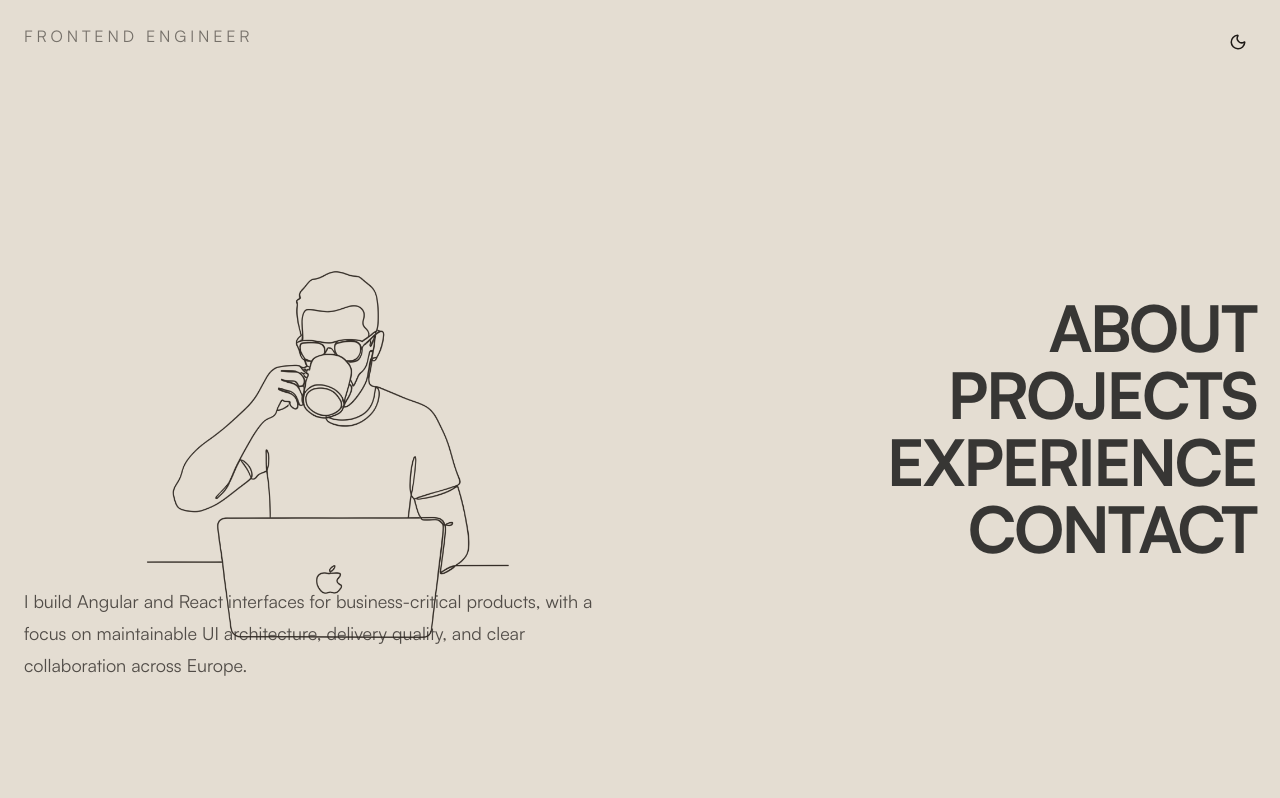
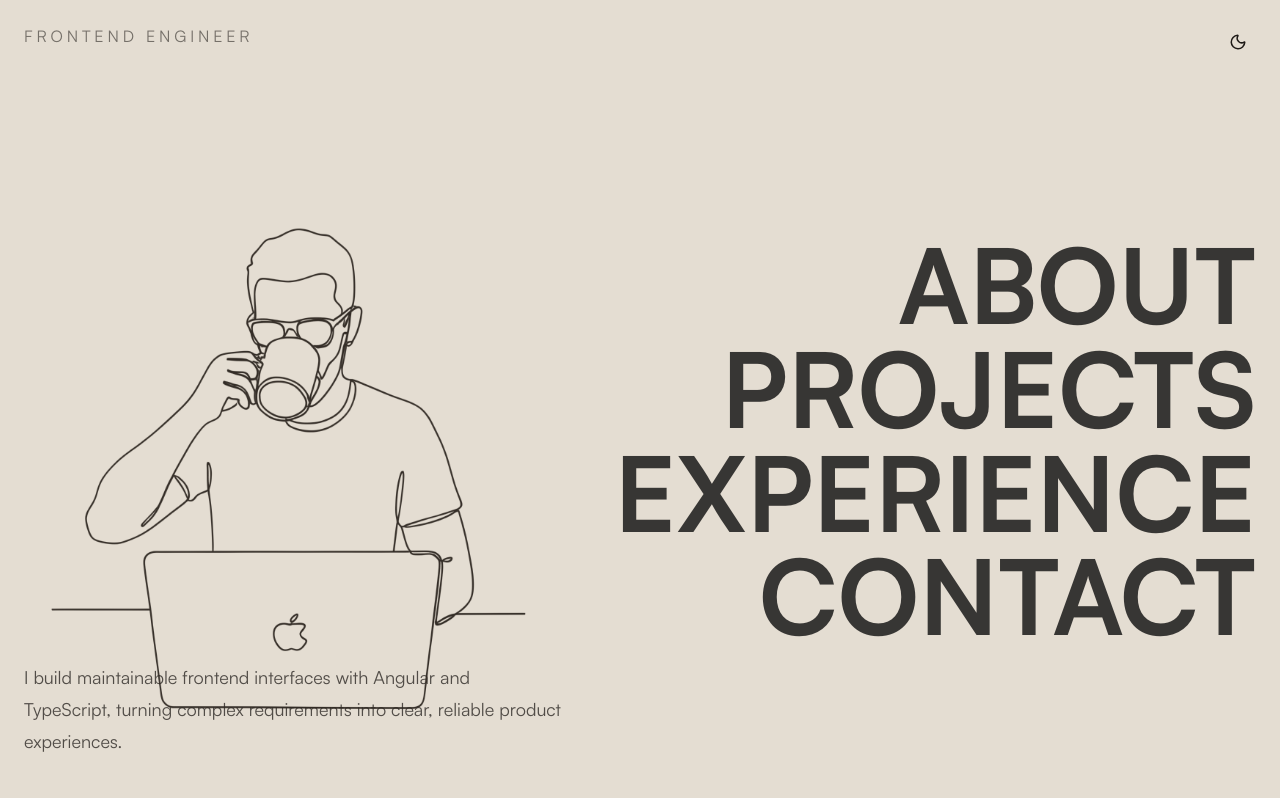
Before and after one commit to matteodangio/portfolio_app, a Next.js app: page / in a window 1280 px wide. Shown: the top 798 px of the page. Built offline with nearby package versions, Linux system fonts and the light colour scheme.

Commit message:
chore: refactor, fix

```diff
--- a/src/components/sections/hero.tsx
+++ b/src/components/sections/hero.tsx
@@ -24,13 +24,13 @@ export default function Hero() {
   return (
     <motion.section
       id="home"
-      className="min-h-screen px-4 md:px-6 lg:px-6"
+      className="min-h-[100svh] px-4 md:px-6 lg:px-6"
       style={{ background: "var(--bg)", color: "var(--text)" }}
       variants={heroVariants}
       initial="hidden"
       animate="show"
     >
-      <div className="pt-6 items-center flex flex-row justify-between">
+      <div className="flex flex-row items-center justify-between pt-6 [@media(max-height:480px)]:pt-3">
         <p
           className="md:mb-3 uppercase tracking-[0.24em]"
           style={{ color: "var(--text-faint)" }}
@@ -39,10 +39,10 @@ export default function Hero() {
         </p>
         <ThemeToggle />
       </div>
-      <div className="mx-auto grid min-h-[92vh] max-w-7xl grid-cols-1 gap-2 md:grid-cols-[minmax(0,0.9fr)_minmax(320px,0.85fr)] md:items-center md:gap-10">
-        <div className="flex flex-col justify-center py-4 md:py-12">
+      <div className="mx-auto grid min-h-[calc(100svh-4.75rem)] max-w-7xl grid-cols-1 gap-6 pb-8 pt-4 md:grid-cols-[minmax(0,0.82fr)_minmax(320px,1fr)] md:items-center md:gap-10 md:py-8 [@media(max-height:480px)]:min-h-[calc(100svh-3.5rem)] [@media(max-height:480px)]:gap-4 [@media(max-height:480px)]:py-2">
+        <div className="flex flex-col justify-center py-2 md:py-8 [@media(max-height:480px)]:py-0">
           <div
-            className="max-w-5xl flex justify-center"
+            className="flex max-w-5xl justify-center md:justify-start"
             style={{
               color: "var(--hero-display)",
             }}
@@ -51,12 +51,12 @@ export default function Hero() {
               srcLight="/dark-hero-me.png"
               srcDark="/light-hero-me.png"
               alt="Matteo Dangiò Frontend Engineer"
-              className="hero-wordmark w-full max-w-[clamp(240px,24vw,500px)] md:max-w-[clamp(280px,40vw,640px)] lg:max-w-[clamp(320px,32vw,540px)]"
+              className="hero-wordmark w-full max-w-[260px] sm:max-w-[320px] md:max-w-[430px] lg:max-w-[500px] xl:max-w-[560px] [@media(max-height:480px)]:max-w-[220px]"
             />
           </div>
 
           <p
-            className="max-w-xl text-base leading-8 md:text-lg"
+            className="max-w-xl text-base leading-8 md:text-lg [@media(max-height:480px)]:max-w-md [@media(max-height:480px)]:text-sm [@media(max-height:480px)]:leading-6"
             style={{ color: "var(--text-muted)" }}
           >
             {heroLabels.description1}
@@ -68,9 +68,9 @@ export default function Hero() {
           aria-label="Hero navigation"
           variants={navList}
         >
-          <div className="flex flex-col items-center text-center gap-2 md:items-end">
+          <div className="flex flex-col items-center gap-2 text-center md:items-end [@media(max-height:480px)]:gap-1">
             <motion.ul
-              className="flex flex-col gap-2 md:items-end"
+              className="flex flex-col gap-2 md:items-end [@media(max-height:480px)]:gap-1"
               variants={navList}
             >
               {heroNavItems.map((item) => (
@@ -81,12 +81,8 @@ export default function Hero() {
                     className="group relative block text-left md:text-right"
                   >
                     <span
-                      className="font-body uppercase relative block transition-all duration-200 ease-out group-hover:translate-x-1"
+                      className="font-body relative block text-[2rem] font-bold uppercase leading-[0.92] tracking-normal transition-all duration-200 ease-out group-hover:translate-x-1 md:text-[3.75rem] lg:text-[5.5rem] xl:text-[6.5rem] 2xl:text-[7.5rem] [@media(max-height:480px)]:text-[2.2rem]"
                       style={{
-                        fontSize: "clamp(2rem, 5vw, 5rem)",
-                        lineHeight: 0.92,
-                        letterSpacing: "-0.04em",
-                        fontWeight: 700,
                         color: "var(--hero-nav)",
                       }}
                     >
--- a/src/data/hero.ts
+++ b/src/data/hero.ts
@@ -3,5 +3,5 @@ import { ISectionLabel } from "@/types";
 export const heroLabels: ISectionLabel = {
   sectionSubtitle: "Frontend Engineer",
   title: "Frontend engineer for product teams.",
-  description1: `I build Angular and React interfaces for business-critical products, with a focus on maintainable UI architecture, delivery quality, and clear collaboration across Europe.`,
+  description1: `I build maintainable frontend interfaces with Angular and TypeScript, turning complex requirements into clear, reliable product experiences.`,
 };
```
